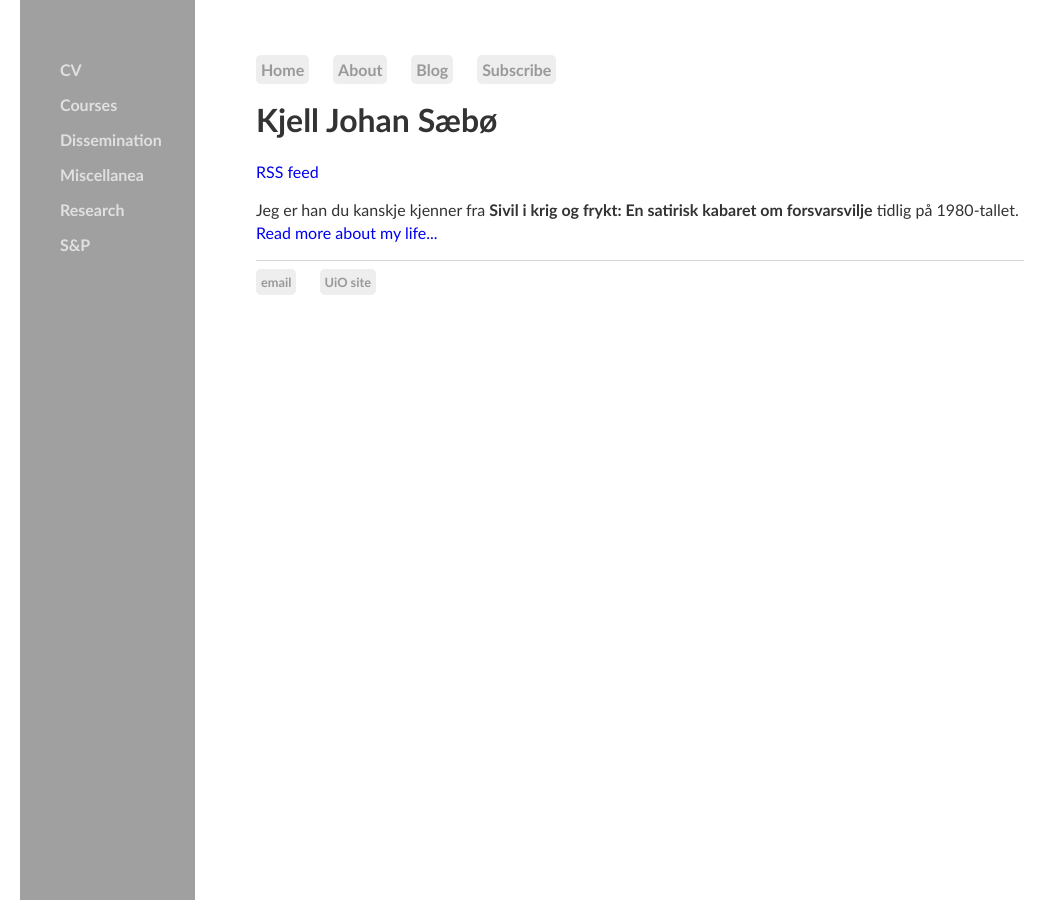
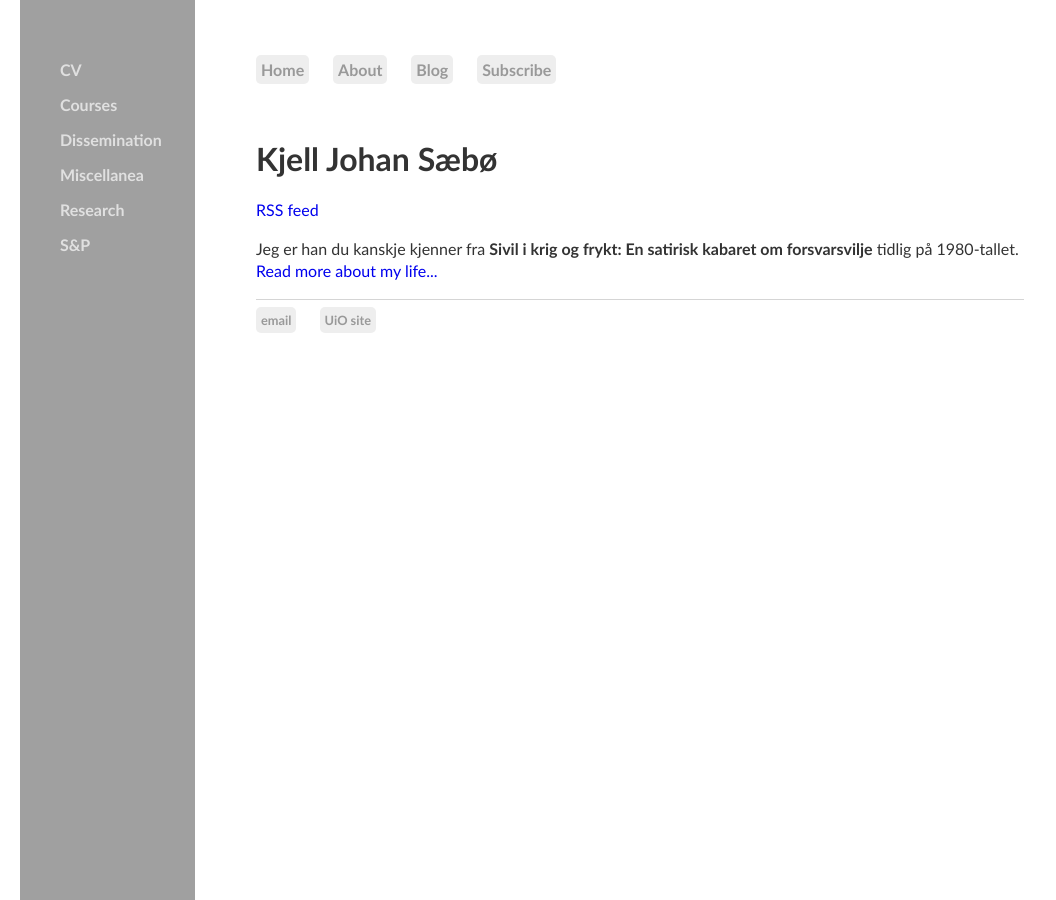
Before and after one commit to kjelljs/kjelljs.github.io, a Jekyll site: the page built from index.html, in a window 1280 px wide. Shown: the whole page, without its empty margins (0-1056 px from the left). Built offline with Jekyll 4.4.1, drawn with Linux system fonts in a browser that asks for light colours.

Commit message:
Update default.html

```diff
--- a/_layouts/default.html
+++ b/_layouts/default.html
@@ -26,7 +26,7 @@
 	    		</ul>
 			</sidenav>
 
-			<div class="container">
+			<div class="container"><p>&nbsp;</p>
 
 			{{ content }}
 
```
